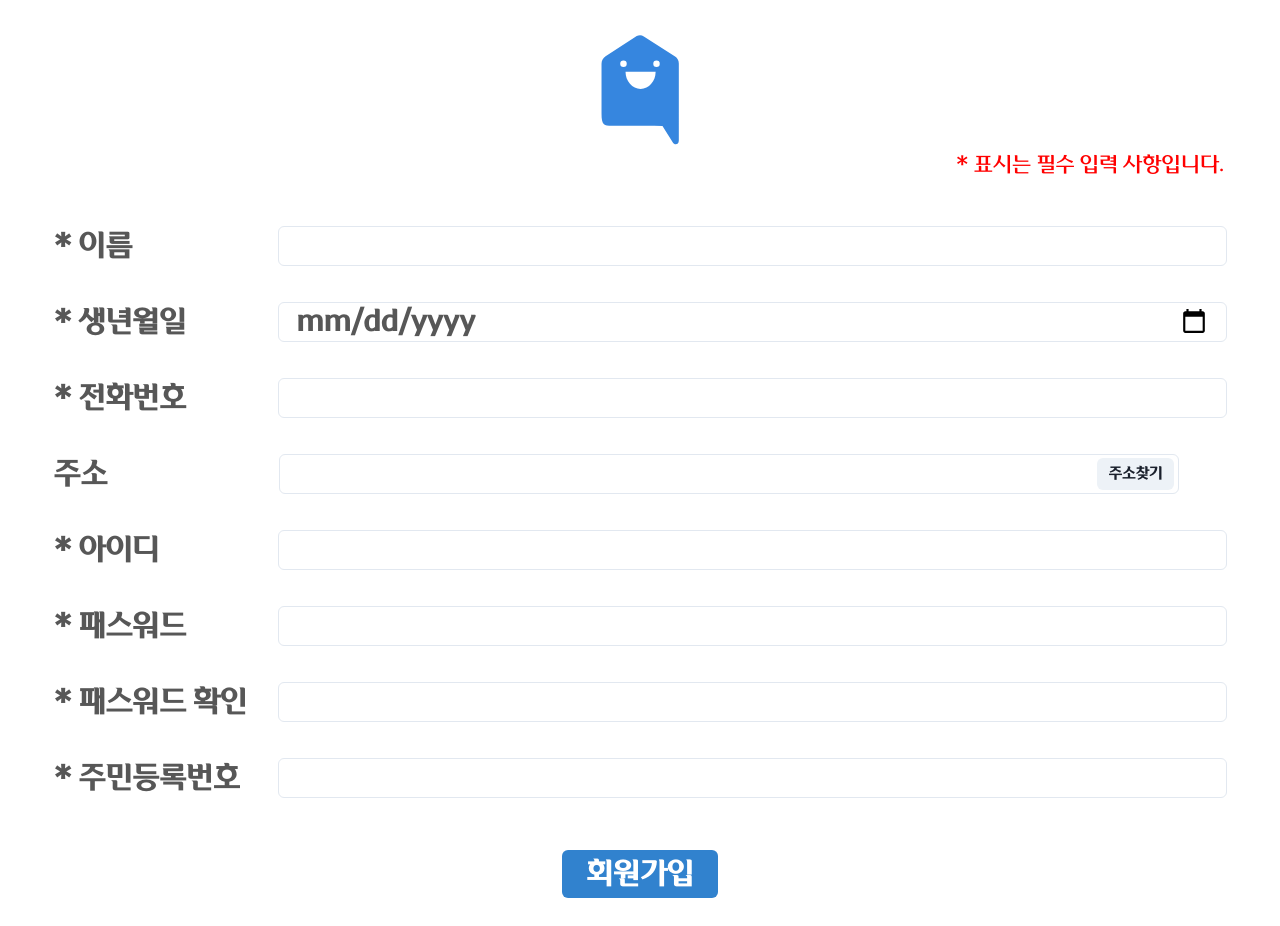
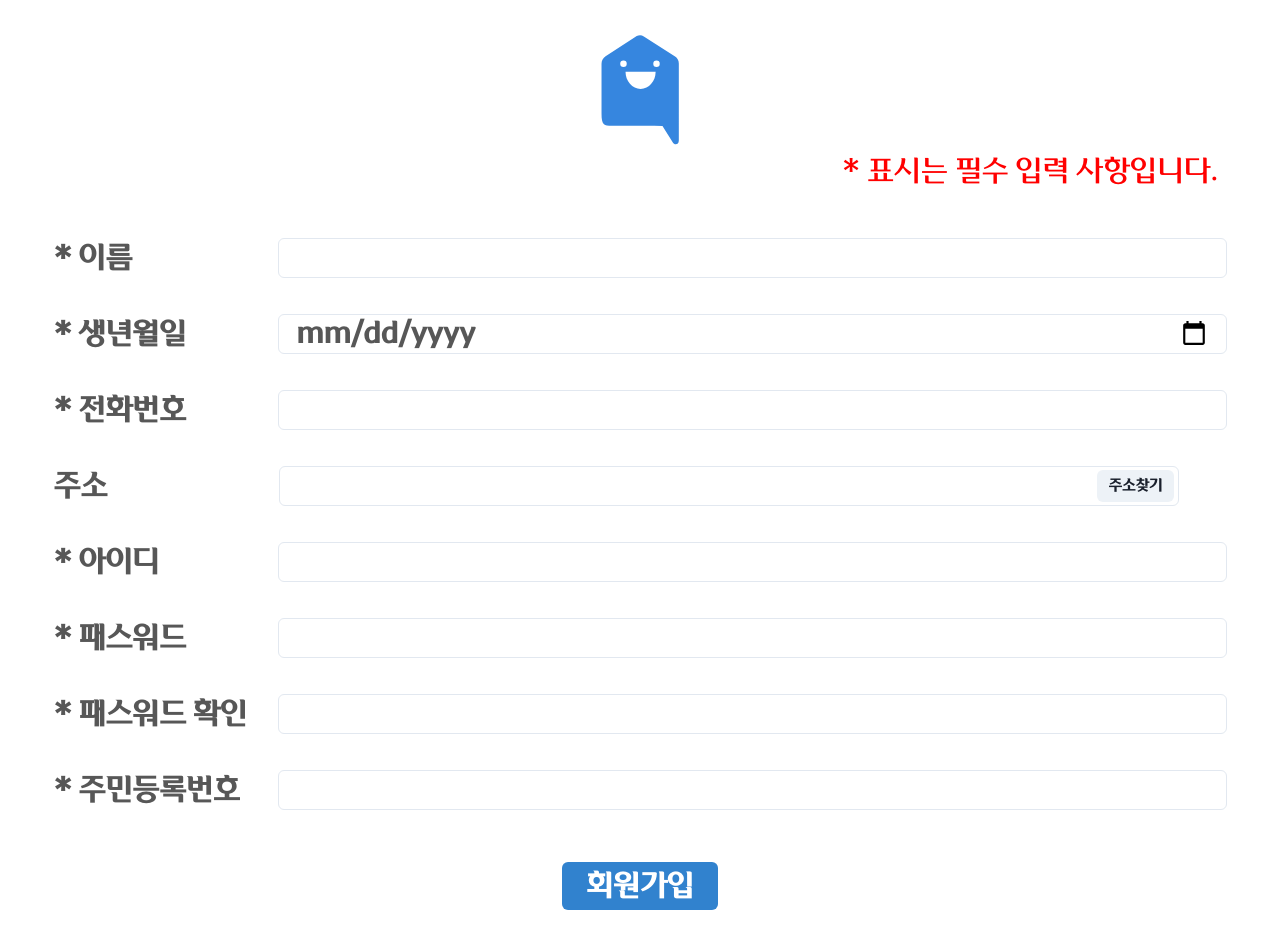
Before and after one commit to woorifisa-projects-2nd/HomeBanker-front, a React (Vite) app: page /register in a window 1280 px wide. Built offline with nearby package versions, Linux system fonts and the light colour scheme; no server answers.

Commit message:
회원가입 웹 접근성 CSS 처리

```diff
--- a/src/pages/register/index.jsx
+++ b/src/pages/register/index.jsx
@@ -184,7 +184,7 @@ function SignupPage() {
         marginTop="30px"
       >
         <img src={logoLogin} alt="NoImage" />
-        <Text color="red" sx={{ marginLeft: "900px", fontSize: "20px" }}>
+        <Text color="red" sx={{ marginLeft: "780px", fontSize: "28px" }}>
           * 표시는 필수 입력 사항입니다.
         </Text>
         <Flex
```
